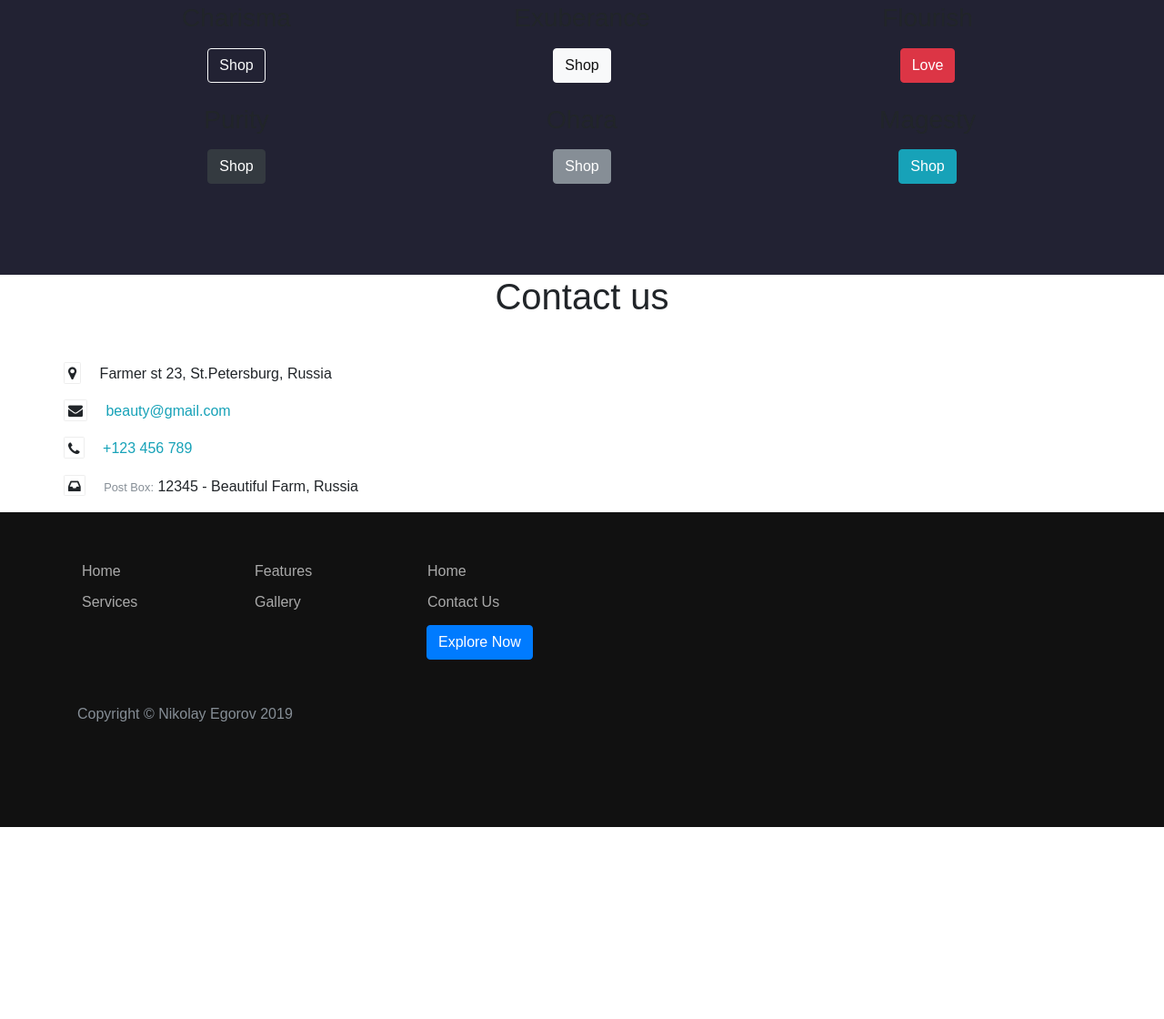
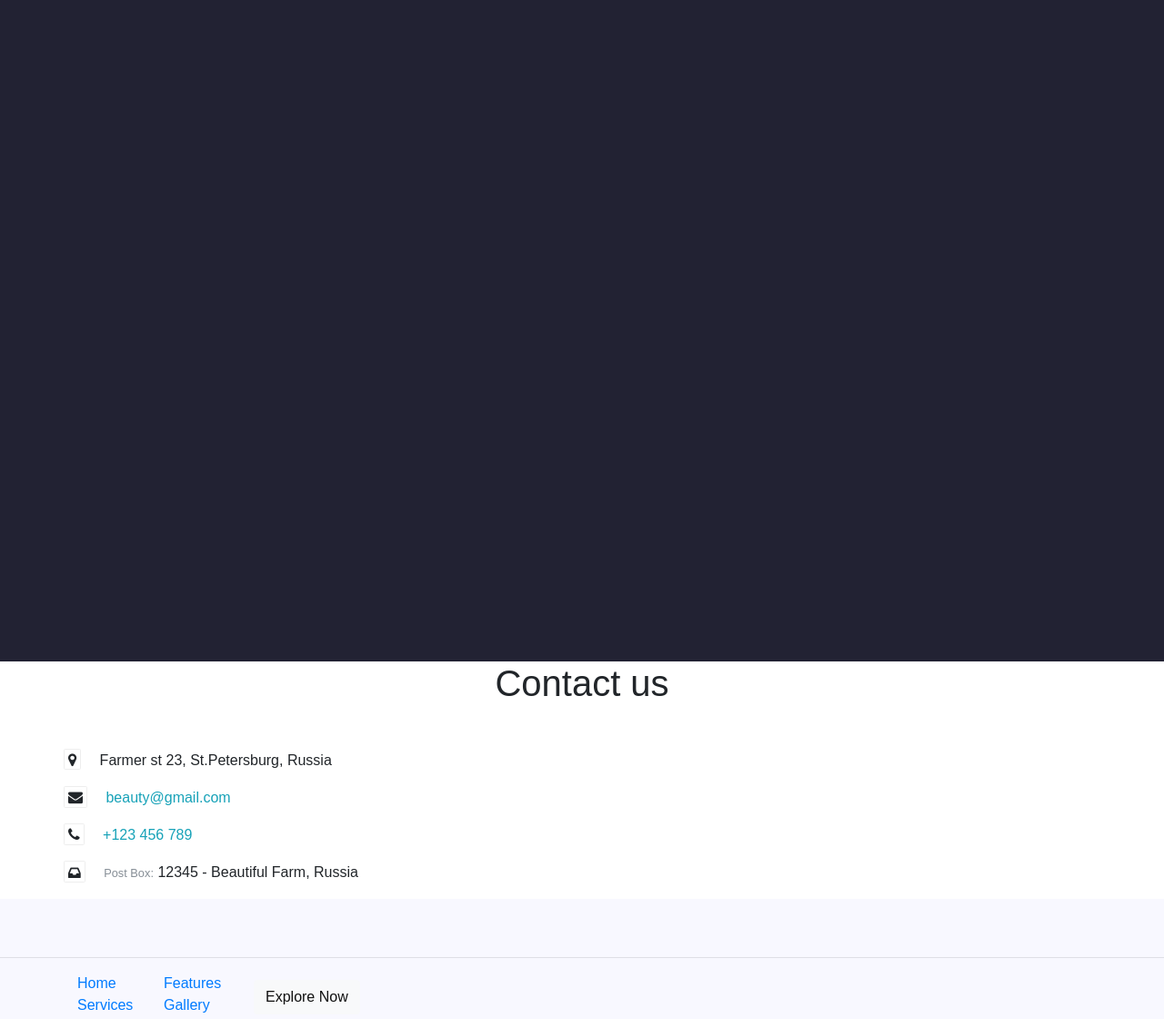
Before and after one commit to nikolay-egorov/Flowerstraped, a plain HTML site: page index.html in a window 1280 px wide. Shown: the part 3027-4147 px from the top of the page at 91% size. Before the commit the page ends 3936 px from the top, so only its background shows below. Drawn offline with nearby package versions, Linux system fonts and the light colour scheme.

Commit message:
Safe and sound

```diff
--- a/css/style.css
+++ b/css/style.css
@@ -104,19 +104,41 @@ section.pad-hard {
 
 
 
-footer {
-    background: #111;
+.gallery-overlay {
+    opacity: 0;
+    position: absolute;
+    text-align: center;
+    width: calc(100% - 30px);
+    height: 100%;
+    color: #fff;
+    -webkit-transition: ease-in-out 0.2s all;
+    -moz-transition: ease-in-out 0.2s all;
 }
 
-footer a:not(.btn) {
+.gallery-overlay-content {
     position: relative;
-    padding: 5px;
-    display: block;
-    color: #aaa;
+    top: 50%;
+    transform: translate(0%, -50%);
+}
+#gallery div[style] {
+    min-height: 300px;
+    background-position: center;
+    background-size: cover;
     -webkit-transition: ease-in-out 0.2s all;
     -moz-transition: ease-in-out 0.2s all;
     transition: ease-in-out 0.2s all;
 }
+
+#gallery div[style]:hover .gallery-overlay {
+    opacity: 1;
+}
+
+
+
+footer {
+    background: #F8F8FF;
+}
+
 
 
 
--- a/index.html
+++ b/index.html
@@ -208,7 +208,7 @@
                         <div class="gallery-overlay-content">
                             <h3>Exuberance</h3>
                             <p></p>
-                            <a href="#" class="btn btn-light">Shop</a>
+                            <a href="#" class="btn btn-outline-light">Shop</a>
                         </div>
                     </div>
                 </div>
@@ -220,7 +220,7 @@
                         <div class="gallery-overlay-content">
                             <h3>Flourish</h3>
                             <p></p>
-                            <a href="#" class="btn btn-danger">Love</a>
+                            <a href="#" class="btn btn-outline-light">Shop</a>
                         </div>
                     </div>
                 </div>
@@ -229,10 +229,10 @@
             <div class="col-md-4 mt-4 col-sm-12">
                 <div style="background-image: url('img/b_4.jpg')">
                     <div class="gallery-overlay">
-                        <div class="gallery-overlay-content">
+                        <div class="gallery-overlay-content text-light">
                             <h3>Purity</h3>
                             <p></p>
-                            <a href="#" class="btn btn-dark">Shop</a>
+                            <a href="#" class="btn btn-light">Shop</a>
                         </div>
                     </div>
                 </div>
@@ -244,7 +244,7 @@
                         <div class="gallery-overlay-content">
                             <h3>Ohara</h3>
                             <p></p>
-                            <a href="#" class="btn btn-secondary">Shop</a>
+                            <a href="#" class="btn btn-light">Shop</a>
                         </div>
                     </div>
                 </div>
@@ -253,10 +253,10 @@
             <div class="col-md-4 mt-4 col-sm-12">
                 <div style="background-image: url('img/b_6.jpg')">
                     <div class="gallery-overlay">
-                        <div class="gallery-overlay-content">
-                            <h3>Magesty</h3>
+                        <div class="gallery-overlay-content text-muted">
+                            <h3>Majesty</h3>
                             <p></p>
-                            <a href="#" class="btn btn-info">Shop</a>
+                            <a href="#" class="btn btn-light">Shop</a>
                         </div>
                     </div>
                 </div>
@@ -303,26 +303,23 @@
 
 <!-- Footer -->
 <footer class="py-5">
-    <div class="container">
-        <div class="row">
-            <div class="col-md-2">
+	  	<hr>
+    <div class="container ">
+        <div class="row ">
+            <div class="col-md-1">
                 <a href="#">Home</a>
                 <a href="#">Services</a>
             </div>
-            <div class="col-md-2">
+            <div class="col-md-1 ">
                 <a href="#">Features</a>
                 <a href="#">Gallery</a>
             </div>
             <div class="col-md-4">
-                <a href="#">Home</a>
-                <a href="#">Contact Us</a>
-                <a href="#" class="btn btn-primary mt-2 ml-1">Explore Now</a>
+                <a href="#" class="btn btn-light mt-2 ml-1">Explore Now</a>
             </div>
         </div>
         <div class="row py-5">
-            <div class="col-md-12">
                 <p class="text-secondary">Copyright &copy; Nikolay Egorov 2019</p>
-            </div>
         </div>
     </div>
 </footer>
```
